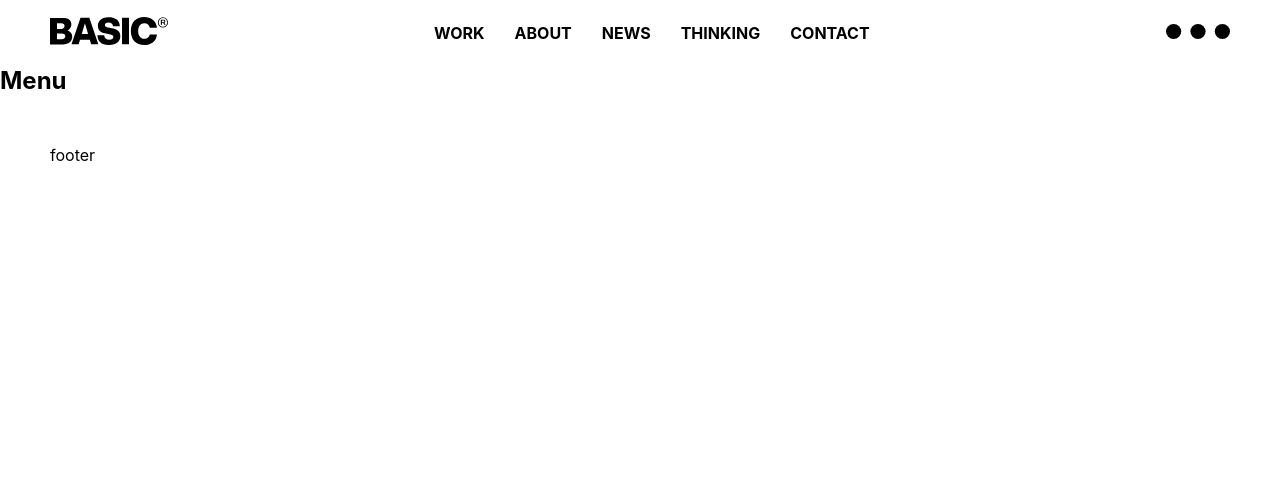
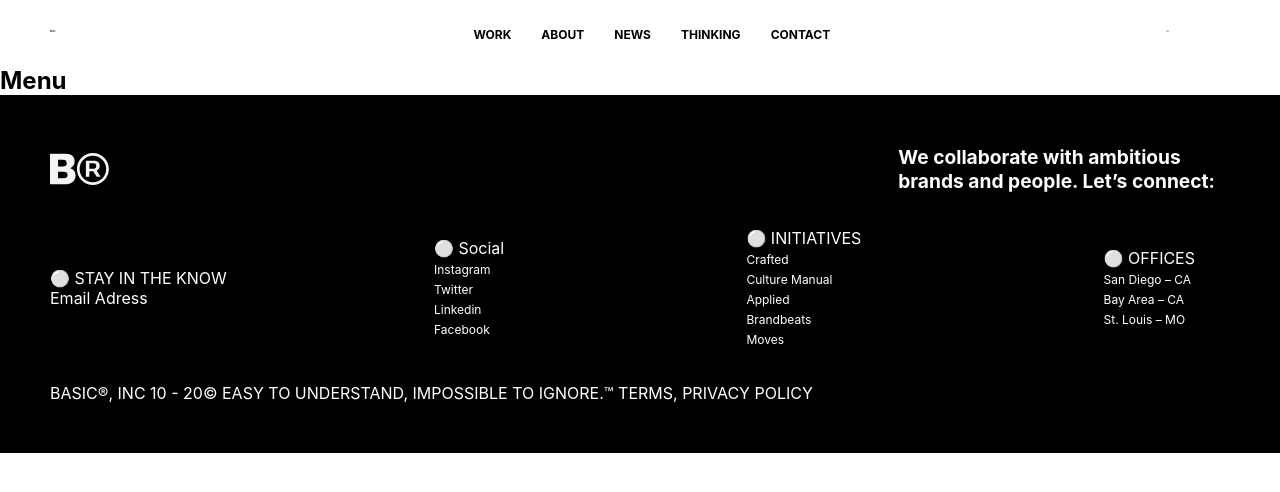
Before and after one commit to ellachoy/SC_P_basic_agency, a React (Create React App) app: page /menu in a window 1280 px wide. Shown: the top 492 px of the page. Built offline with nearby package versions, Linux system fonts and the light colour scheme.

Commit message:
footer_v1

```diff
--- a/src/components/Footer/Footer.js
+++ b/src/components/Footer/Footer.js
@@ -1,14 +1,62 @@
 import React from 'react';
 import './Footer.scss';
+import logo from '../../assets/img/footer-logo.svg';
 
 
 
 const Footer= () => {
     return (
-<section>
-    footer
+<section className="footer_up">
+    <div className="collabo">
+        <img src={logo} classname="footer_logo" alt="" />
+        <h4 className="connect">We collaborate with ambitious<br/> brands and people. <span>Let’s connect:</span>
+        </h4>
+    </div>
+    <div className="contact">
+     <ul className="stay">
+         <li>⚪️ STAY IN THE KNOW</li>
+         <li>Email Adress</li>
+     </ul>
+     <ul className="contact_info"> Social
+         <li><a href="#">Instagram </a></li>
+         <li><a href="#">Twitter</a></li>
+         <li><a href="#">Linkedin</a></li>
+         <li><a href="#">Facebook</a></li>
+     </ul>
+     <ul> INITIATIVES
+         <li><a href="#">Crafted  </a></li>
+         <li><a href="#">Culture Manual</a></li>
+         <li><a href="#">Applied </a></li>
+         <li><a href="#">Brandbeats</a></li>
+         <li><a href="#">Moves</a></li>
+     </ul>
+     <ul> OFFICES
+         <li><a href="#">San Diego – CA</a></li>
+         <li><a href="#">Bay Area – CA</a></li>
+         <li><a href="#">St. Louis – MO</a></li>
+     </ul>
+
+    </div>
+    <div className="footer_below">
+    BASIC®, INC 10 - 20©
+EASY TO UNDERSTAND, IMPOSSIBLE TO IGNORE.™
+TERMS, PRIVACY POLICY
+
+
+    </div>
+
 </section>
      );
 }
 
 export default Footer ;
+
+// STAY IN THE KNOW
+// Social
+// Instagram Twitter Linkedin Facebook
+// INITIATIVES
+// Crafted Culture Manual Applied Brandbeats Moves
+// OFFICES
+// San Diego – CA
+// Bay Area – CA
+// St. Louis – MO
--- a/src/components/Footer/Footer.scss
+++ b/src/components/Footer/Footer.scss
@@ -0,0 +1,37 @@
+.footer_up {
+  background-color: black;
+  color: white;
+
+  .collabo {
+    display: flex;
+    justify-content: space-between;
+    align-items: center;
+    .connect {
+      margin-right: 15px;
+      font-size: 1.2em;
+    }
+  }
+  .contact {
+    display: flex;
+    justify-content: space-between;
+    align-items: center;
+  }
+  ul:not(.stay) {
+    padding: 35px;
+    font-size: 1em;
+  }
+  ul:not(.stay):before {
+    content: '⚪️';
+  }
+}
+
+img {
+  width: 5%;
+  height: 5vh;
+}
+a {
+  color: #ffff;
+}
+li a {
+  font-size: 12px;
+}
```
